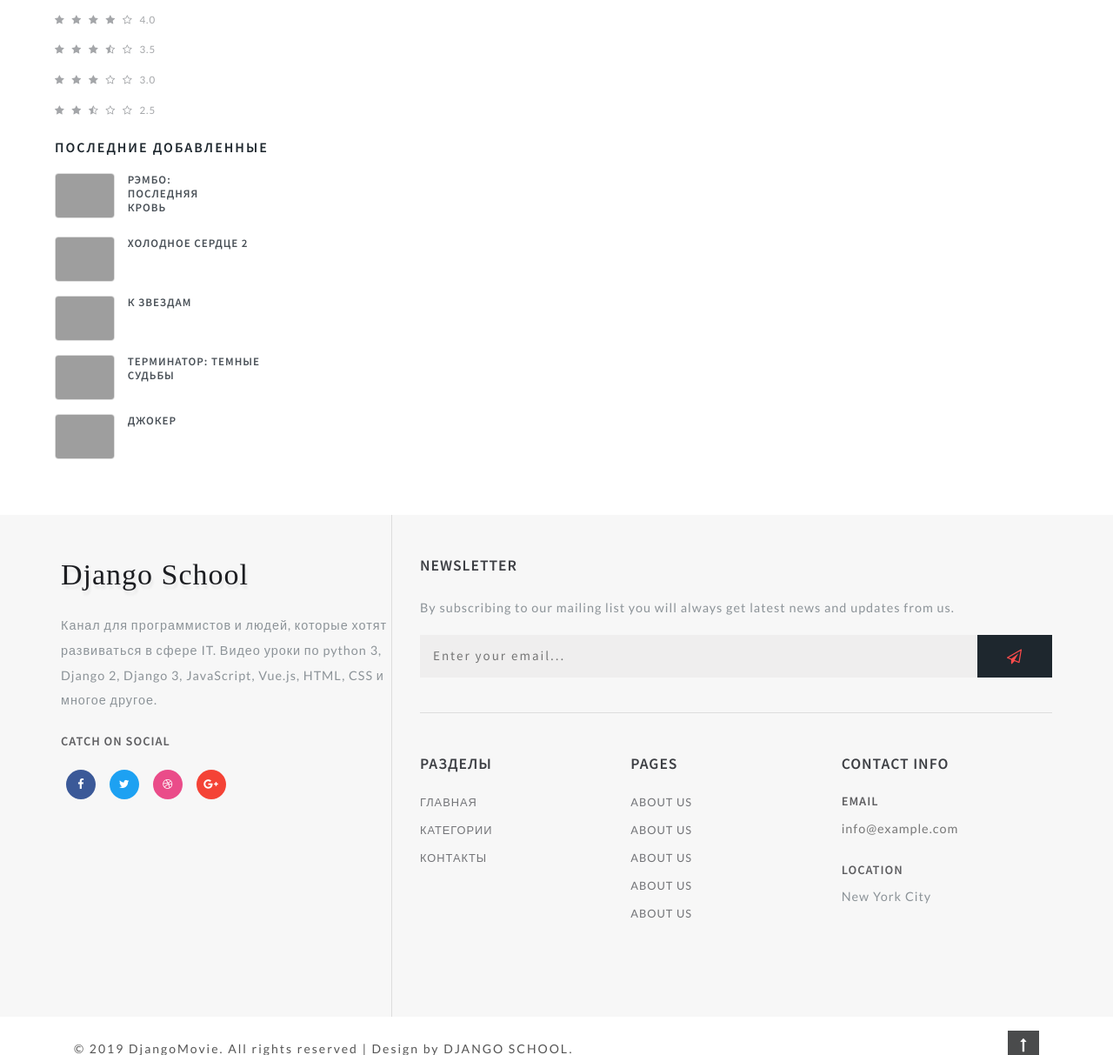
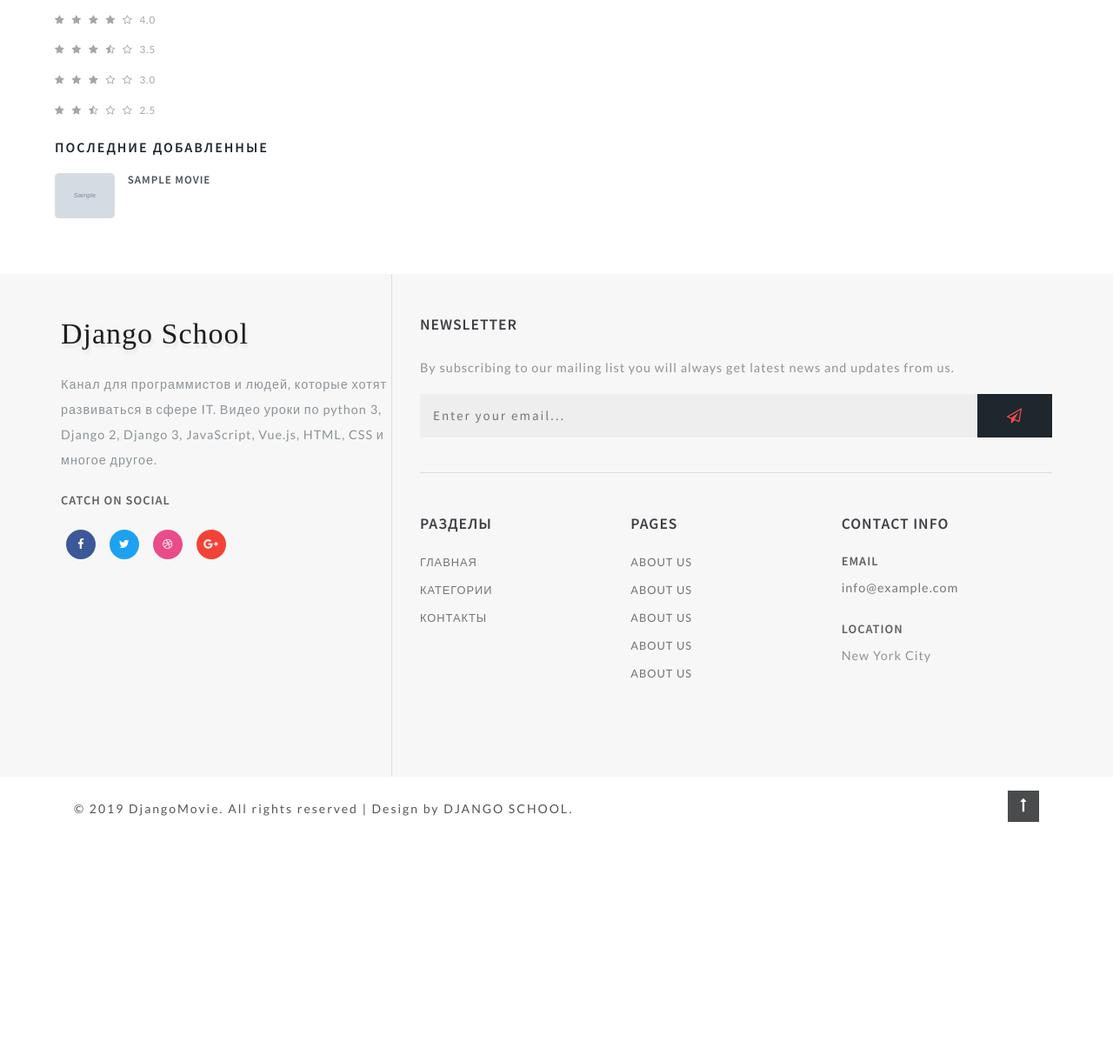
Before and after one commit to HavingNoFuture/django_movies, a Django app: page /movies/ in a window 1280 px wide. Shown: the part 1379-2592 px from the top of the page at 87% size. After the commit the page ends 2324 px from the top, so only its background shows below. Run offline with Django 3.2, Linux system fonts and the light colour scheme; tables that the repository leaves empty hold one stand-in row (values such as "Sample post"); grey boxes marked "Sample" are stand-in pictures; some libraries are stand-ins or nearby versions; grey boxes are pictures that could not be loaded.

Commit message:
Добавил в _base шаблон ссылку на главную. Сделал вывод категорий в шаблоне через тег. И вывод последних фильмов через inclusion tag.

```diff
--- /dev/null
+++ b/movie_catalog/templatetags/movie_catalog_tags.py
@@ -0,0 +1,18 @@
+from django import template
+from movie_catalog.models import Category, Movie
+
+register = template.Library()
+
+
+@register.simple_tag()
+def get_categories():
+    """Получить список всех категорий. Использую в шапке"""
+    return Category.objects.all()
+
+
+@register.inclusion_tag("movie_catalog/tags/last_movies.html")
+def get_last_movies(count=5):
+    """Получить 5 последних фильмов, отсортированых по дате по убыванию."""
+    movies = Movie.objects.order_by("-id")[:count]
+    print("movies", movies)
+    return {'last_movies': movies}
--- a/movie_catalog/views.py
+++ b/movie_catalog/views.py
@@ -1,8 +1,8 @@
-from django.shortcuts import render, get_object_or_404, redirect
+from django.shortcuts import redirect
 from django.views.generic import ListView, DetailView
 from django.views.generic.base import View
 
-from movie_catalog.models import Movie
+from movie_catalog.models import Movie, Category
 from movie_catalog.forms import ReviewForm
 
 
@@ -10,7 +10,11 @@ class MovieListView(ListView):
     """Список фильмов"""
     model = Movie
     queryset = Movie.objects.filter(draft=False)
-    template_name = "movie_catalog/movie_list.html"
+
+    # def get_context_data(self, *args, **kwargs):
+    #     context = super().get_context_data(*args, **kwargs)
+    #     context["categories"] = Category.objects.all()
+    #     return context
 
 
 class MovieDetailView(DetailView):
--- a/templates/_base.html
+++ b/templates/_base.html
@@ -30,8 +30,7 @@
 	</div>
 	<ol class="breadcrumb editContent">
     <li class="breadcrumb-item">
-      <a href="index.html" class="editContent"
-         style="outline: none; cursor: inherit;">Home</a>
+      <a href="{% url 'movie_list' %}" class="editContent">Home</a>
     </li>
     <li class="breadcrumb-item active editContent" style="outline: none; cursor: inherit;">
       Single
--- a/templates/include/header.html
+++ b/templates/include/header.html
@@ -1,9 +1,10 @@
+{% load movie_catalog_tags %}
 <header class="header">
   <div class="container-fluid px-lg-5">
     <!-- nav -->
     <nav class="py-4">
       <div id="logo">
-        <h1><a href="index.html" class="editContent"
+        <h1><a href="{% url 'movie_list' %}" class="editContent"
              style="outline: none; outline-offset: -2px; cursor: inherit; color: rgb(255, 255, 255); font-size: 40px; background-color: rgba(0, 0, 0, 0); font-family: &quot;Source Sans Pro&quot;, sans-serif;">DjangoMovie</a>
         </h1>
       </div>
@@ -20,9 +21,10 @@
                         aria-hidden="true"></span></a>
           <input type="checkbox" id="drop-2">
           <ul>
-            <li><a href="moviesingle.html">Фильмы</a></li>
-            <li><a href="moviesingle.html">Сериалы</a></li>
-            <li><a href="moviesingle.html">Мультфильмы</a></li>
+	          {% get_categories as categories %}
+	          {% for category in categories %}
+            <li><a href="moviesingle.html">{{ category.name }}</a></li>
+	          {% endfor %}
           </ul>
         </li>
         <li><a href="contact.html"
--- a/templates/include/sidebar.html
+++ b/templates/include/sidebar.html
@@ -1,3 +1,4 @@
+{% load movie_catalog_tags %}
 <div class="search-bar w3layouts-newsletter">
   <h3 class="sear-head editContent">Поиск фильма</h3>
   <form action="#" method="post" class="d-flex editContent">
@@ -117,58 +118,4 @@
     </li>
   </ul>
 </div>
-<!-- //reviews -->
-<!-- deals -->
-<div class="deal-leftmk left-side">
-  <h3 class="sear-head editContent">Последние добавленные</h3>
-  <div class="special-sec1 row mt-3 editContent">
-    <div class="img-deals col-md-4">
-      <img src="bundles/images/s4.jpg" class="img-fluid" alt="">
-    </div>
-    <div class="img-deal1 col-md-4">
-      <h3 class="editContent">Рэмбо: Последняя кровь</h3>
-      <a href="moviesingle.html" class="editContent"></a>
-    </div>
-
-  </div>
-  <div class="special-sec1 row mt-3 editContent">
-    <div class="img-deals col-md-4">
-      <img src="bundles/images/s2.jpg" class="img-fluid" alt="">
-    </div>
-    <div class="img-deal1 col-md-8">
-      <h3 class="editContent">Холодное сердце 2</h3>
-      <a href="moviesingle.html" class="editContent"></a>
-    </div>
-
-  </div>
-  <div class="special-sec1 row mt-3 editContent">
-    <div class="img-deals col-md-4">
-      <img src="bundles/images/s1.jpg" class="img-fluid" alt="">
-    </div>
-    <div class="img-deal1 col-md-8">
-      <h3 class="editContent">К звездам</h3>
-      <a href="moviesingle.html" class="editContent"></a>
-    </div>
-
-  </div>
-  <div class="special-sec1 row mt-3 editContent">
-    <div class="img-deals col-md-4">
-      <img src="bundles/images/s5.jpg" class="img-fluid" alt="">
-    </div>
-    <div class="img-deal1 col-md-8">
-      <h3 class="editContent">Терминатор: Темные судьбы</h3>
-      <a href="moviesingle.html" class="editContent"></a>
-    </div>
-
-  </div>
-  <div class="special-sec1 row mt-3 editContent">
-    <div class="img-deals col-md-4">
-      <img src="bundles/images/s3.jpg" class="img-fluid" alt="">
-    </div>
-    <div class="img-deal1 col-md-8">
-      <h3 class="editContent">Джокер</h3>
-      <a href="moviesingle.html" class="editContent"></a>
-    </div>
-
-  </div>
-</div>
+{% get_last_movies count=3 %}
--- /dev/null
+++ b/templates/movie_catalog/tags/last_movies.html
@@ -0,0 +1,14 @@
+<div class="deal-leftmk left-side">
+  <h3 class="sear-head editContent">Последние добавленные</h3>
+	{% for movie in last_movies %}
+  <div class="special-sec1 row mt-3 editContent">
+    <div class="img-deals col-md-4">
+      <img src="{{ movie.poster.url }}" class="img-fluid" alt="">
+    </div>
+    <div class="img-deal1 col-md-4">
+      <h3 class="editContent">{{ movie.title }}</h3>
+      <a href="{{ movie.get_absolute_url }}" class="editContent"></a>
+    </div>
+  </div>
+	{% endfor %}
+</div>
```
Also changed, not shown: movie_catalog/templatetags/__init__.py (added).
